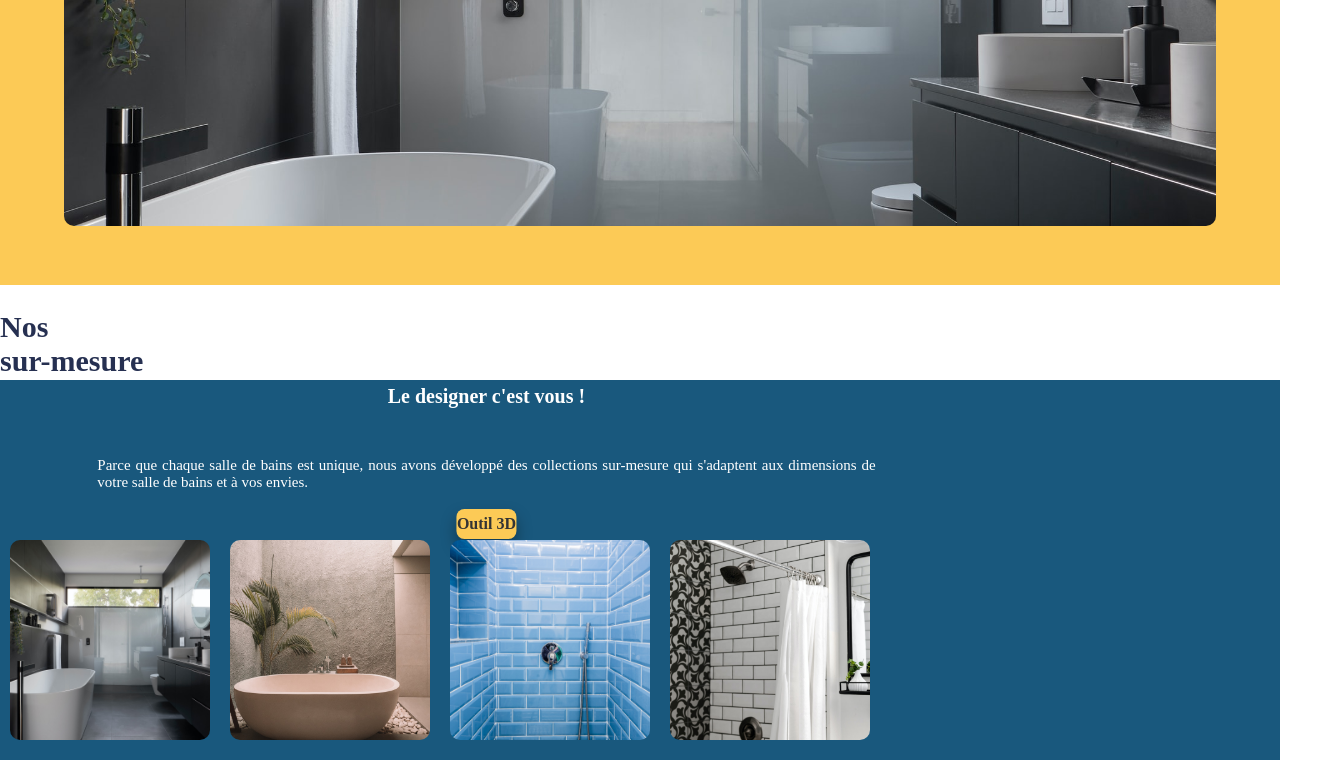
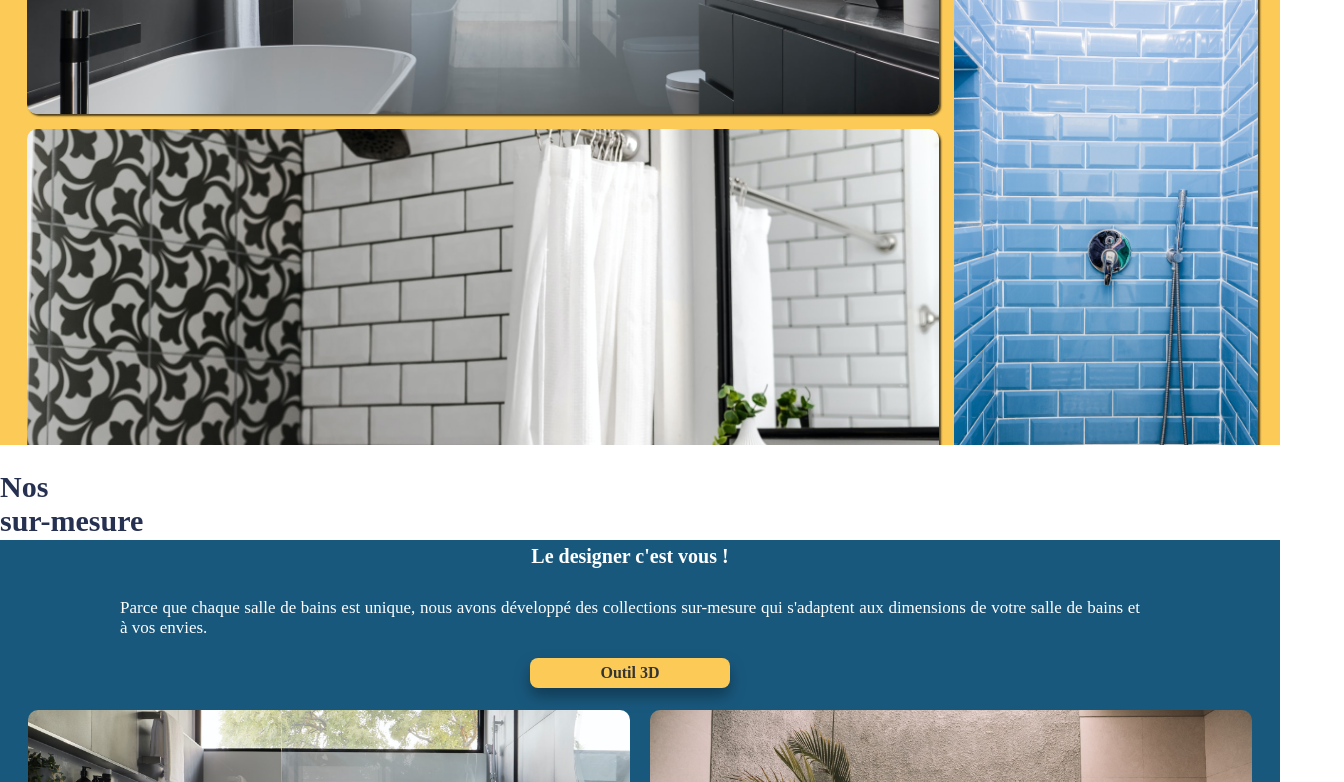
Before and after one commit to JuanR-T/PMD, a plain HTML site: page index.html in a window 1280 px wide. Shown: the part 1140-1922 px from the top of the page, 1344 px wide, since content can reach past the window. Drawn offline with Linux system fonts and the light colour scheme; a web font is replaced by a local one.

Commit message:
Grid and responsive

```diff
--- a/Baniera.css
+++ b/Baniera.css
@@ -396,19 +396,7 @@ a:link{
     margin-left: 35px;
     color: #19587D;
 }
-.slidescontainer.first{
-    width: 100%;
-    height: 80%;
-    display: flex;
-    align-items: center;
-    overflow-x: scroll;
-    scroll-snap-type: x mandatory;
-    scroll-behavior: smooth;
-    -webkit-overflow-scrolling: touch;
-    position: absolute;
-    top: 50%;
-    transform: translateY(-50%);
-}
+
 
 .slidescontainer::-webkit-scrollbar {
     width:  2px;
@@ -509,19 +497,7 @@ a:link{
                                                                     /* Slider second */
 
 
-.slidescontainer.second{
-    width: 100%;
-    height: 21vh;
-    display: flex;
-    align-items: center;
-    overflow-x: scroll;
-    scroll-snap-type: x mandatory;
-    scroll-behavior: smooth;
-    -webkit-overflow-scrolling: touch;
-    right: 0px;
-    bottom: 10px;
-    position: absolute;
-}
+
 
 .second_slideshow{
     background-color: #19587D;
@@ -978,10 +954,9 @@ li{
         position: relative;
     }
     .slidescontainer.first{
-        width: 90%;
+        width: 80%;
         position: absolute;
-        left: 50%;
-        transform: translateX(-50%);
+
         top: 10%;
     }
 
@@ -1137,3 +1112,135 @@ li{
         bottom: 0px;
     }
 }
+
+@media (max-width:1024px){
+
+    .slidescontainer.first{
+        width: 100%;
+        height: 80%;
+        display: flex;
+        align-items: center;
+        overflow-x: scroll;
+        scroll-snap-type: x mandatory;
+        scroll-behavior: smooth;
+        -webkit-overflow-scrolling: touch;
+        position: absolute;
+        top: 50%;
+        transform: translateY(-50%);
+    }
+
+    .slidescontainer.second{
+        width: 100%;
+        height: 21vh;
+        display: flex;
+        align-items: center;
+        overflow-x: scroll;
+        scroll-snap-type: x mandatory;
+        scroll-behavior: smooth;
+        -webkit-overflow-scrolling: touch;
+        right: 0px;
+        bottom: 10px;
+        position: absolute;
+    }
+}
+
+                                                    /* Media query 1024px */
+@media (min-width:1024px){
+    .slidescontainer.first{
+        width: 95%;
+        margin-left: 17px;
+        margin-top: -50px;
+    }
+    .slider.first{
+        height: 100vh;
+    }
+    .slidescontainer.second{
+        width: 100%;
+        justify-content: center;
+        display: flex;
+        flex-direction: row;
+        flex-wrap: wrap;
+        height: 35%;
+        position: absolute;
+        top: 20%;
+    }
+    .slidescontainer.second > div {
+        width: 47%;
+        height: 100%;
+        margin: 10px 10px;
+    }
+    .second_slideshow{
+        height: 100vh;
+    }
+    .slidescontainer.first > div {
+        display: flex;
+        justify-content: center;
+        align-items: center;
+        font-size: 2em;
+        color: #ffeead;
+    }
+
+    .slidescontainer.first > div{
+        width: 100%;
+        height: 100%;
+        object-fit: cover;
+        box-shadow: 2px 2px 2px rgba(0, 0, 0, 0.692);
+    }
+
+    /* Grid */
+    .slidescontainer.first {
+        display: grid;
+        grid-gap: 15px;
+        grid-template-columns: 75% 25%;
+        grid-auto-rows: 88px;
+            grid-auto-flow: dense; /* Fill all spaces with fitted images */
+    }
+
+    .slides.first.first {
+        grid-column: span 1;
+        grid-row: span 4;
+    }
+    .slides.second {
+        grid-column: span 1;
+        grid-row: span 2;
+    }
+    .slides.third {
+        grid-row: span 6;
+        grid-column: span 1
+    }
+
+    .slides.fourth {
+        grid-column: span 1;
+        grid-row: span 4;
+    }
+    article p{
+        margin: 30px 120px 50px;
+        font-size: 17px;
+    }
+    button.tool{
+        width: 200px;
+    }
+    .third_slideshow h3{
+        left: 18%;
+    }
+    .slidescontainer.third{
+        position: absolute;
+        left: 60%;
+        transform: translateX(-50%);
+    }
+    .blog p {
+        margin: 15px 30px;
+    }
+    .fourth_slideshow h3{
+        left: 15%;
+    }
+    .slidescontainer.fourth{
+        position: absolute;
+        left: 60%;
+        transform: translateX(-50%);
+    }
+    .baniera_storytelling P{
+        font-size: 17px;
+        margin: 30px 120px;
+    }
+}
```
